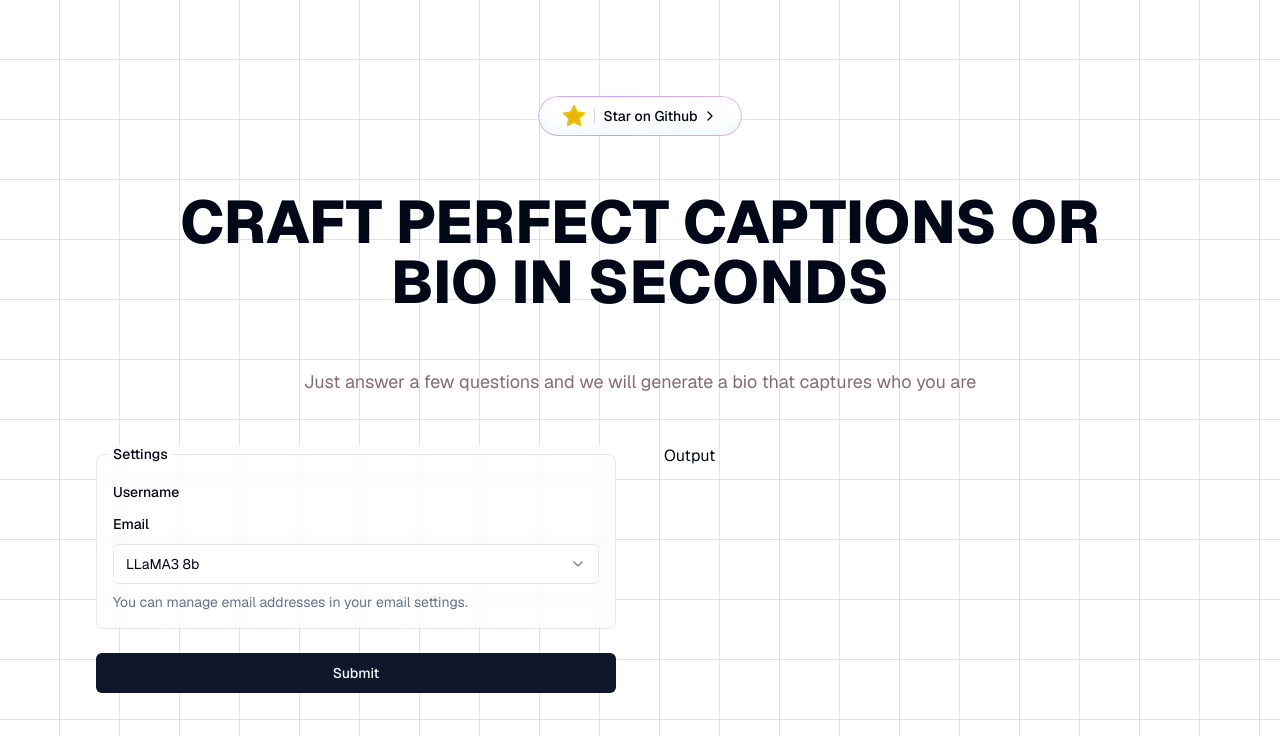
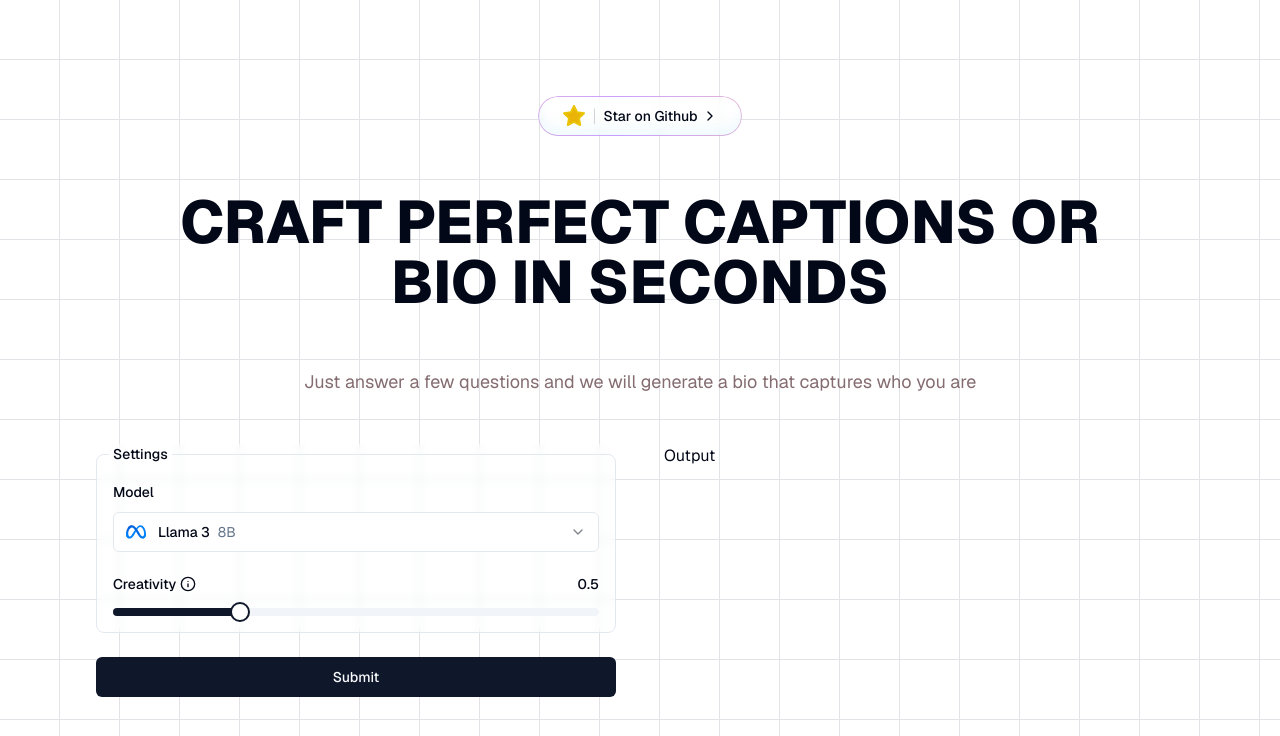
Before and after one commit to soumyasootar/ai-gen, a Next.js app in the folder genai/: page / in a window 1280 px wide. Shown: the top 736 px of the page. Built offline with nearby package versions, Linux system fonts and the light colour scheme.

Commit message:
SLider Added

```diff
--- a/genai/src/app/layout.tsx
+++ b/genai/src/app/layout.tsx
@@ -3,6 +3,7 @@ import { GeistSans } from 'geist/font/sans';
 import "./globals.css";
 import { cn } from "@/lib/utils";
 import GridPattern from "@/components/magicui/grid-pattern";
+import { TooltipProvider } from "@/components/ui/tooltip";
 
 // const inter = Inter({ subsets: ["latin"] });
 
@@ -18,10 +19,12 @@ export default function RootLayout({
 }>) {
   return (
     <html lang="en">
-      <body className={cn(GeistSans.variable,"font-sans")}>
+      <body className={cn(GeistSans.variable, "font-sans")}>
         <GridPattern width={60} height={60} zIndex={-100} />
-        {children}
-        </body>
+        <TooltipProvider>
+          {children}
+        </TooltipProvider>
+      </body>
     </html>
   );
 }
--- a/genai/src/components/Home/UserInput.tsx
+++ b/genai/src/components/Home/UserInput.tsx
@@ -24,6 +24,17 @@ import {
     SelectValue,
 } from "@/components/ui/select"
 import Link from "next/link"
+import MetaIcon from "../icon/Meta"
+import MistralIcon from "../icon/Mistral"
+import { Slider } from "../ui/slider"
+import {
+    Tooltip,
+    TooltipContent,
+    TooltipProvider,
+    TooltipTrigger,
+} from "@/components/ui/tooltip"
+import { Info } from "lucide-react"
+
 
 
 const formSchema = z.object({
@@ -76,10 +87,9 @@ const UserInput = () => {
                                 name="model"
                                 render={({ field }) => (
                                     <FormItem>
-                                        <FormLabel>Username</FormLabel>
                                         <FormControl>
                                             <FormItem>
-                                                <FormLabel>Email</FormLabel>
+                                                <FormLabel>Model</FormLabel>
                                                 <Select onValueChange={field.onChange} defaultValue={field.value}>
                                                     <FormControl>
                                                         <SelectTrigger>
@@ -87,17 +97,74 @@ const UserInput = () => {
                                                         </SelectTrigger>
                                                     </FormControl>
                                                     <SelectContent>
-                                                        <SelectItem value="llama3-8b-8192">LLaMA3 8b</SelectItem>
-                                                        <SelectItem value="llama3-70b-8192">LLaMA3 70b</SelectItem>
-                                                        <SelectItem value="mixtral-8x7b-32768">Mixtral 8x7b</SelectItem>
+                                                        <SelectItem value="llama3-8b-8192">
+                                                            <div className="flex items-start gap-3 text-muted-foreground">
+                                                                <MetaIcon className="size-5" />
+                                                                <div>
+                                                                    <p>
+                                                                        <span className="text-foreground font-medium mr-2">
+                                                                            Llama 3
+                                                                        </span>
+                                                                        8B
+                                                                    </p>
+                                                                </div>
+                                                            </div>
+                                                        </SelectItem>
+                                                        <SelectItem value="mixtral-8x7b-32768">
+                                                            <div className="flex items-start gap-3 text-muted-foreground">
+                                                                <MistralIcon className="size-5" />
+                                                                <div>
+                                                                    <p>
+                                                                        <span className="text-foreground font-medium mr-2">
+                                                                            Mixtral
+                                                                        </span>
+                                                                        8x7b
+                                                                    </p>
+                                                                </div>
+                                                            </div>
+                                                        </SelectItem>
+                                                        <SelectItem value="llama3-70b-8192">
+                                                            <div className="flex items-start gap-3 text-muted-foreground">
+                                                                <MetaIcon className="size-5" />
+                                                                <div>
+                                                                    <p>
+                                                                        <span className="text-foreground font-medium mr-2">
+                                                                            Llama 3
+                                                                        </span>
+                                                                        70B
+                                                                    </p>
+                                                                </div>
+                                                            </div>
+                                                        </SelectItem>
                                                     </SelectContent>
                                                 </Select>
-                                                <FormDescription>
-                                                    You can manage email addresses in your{" "}
-                                                    <Link href="/examples/forms">email settings</Link>.
-                                                </FormDescription>
                                                 <FormMessage />
                                             </FormItem>
+                                        </FormControl>
+                                        <FormMessage />
+                                    </FormItem>
+                                )}
+                            />
+
+                        </div>
+                        <div className="grid gap-3">
+                            <FormField
+                                control={form.control}
+                                name="temperature"
+                                render={({ field: { value, onChange } }) => (
+                                    <FormItem>
+                                        <FormLabel className="flex items-center justify-between pb-2"><span className="flex items-center justify-center">Creativity
+                                            <Tooltip>
+                                                <TooltipTrigger><Info className="w-4 h-4 ml-1 cursor-pointer" /></TooltipTrigger>
+                                                <TooltipContent sideOffset={25} collisionPadding={25} className="max-w-sm">
+                                                    <p>A higher setting produces more creative and surprising bios, a lower setting sticks to more predictable and conventional styles.</p>
+                                                </TooltipContent>
+                                            </Tooltip>
+                                        </span>
+                                            <span>{value}</span>
+                                        </FormLabel>
+                                        <FormControl>
+                                            <Slider defaultValue={[0.5]} min={0} max={2} step={0.1} onValueChange={(val) => onChange(val[0])} />
                                         </FormControl>
                                         <FormMessage />
                                     </FormItem>
--- /dev/null
+++ b/genai/src/components/icon/Meta.tsx
@@ -0,0 +1,47 @@
+import { cn } from "@/lib/utils"
+import * as React from "react"
+const MetaIcon = ({className}:{className: string}) => (
+     <svg
+      xmlns="http://www.w3.org/2000/svg"
+      className={cn("w-full h-full", className)}
+      viewBox="0 0 256 171"
+    >
+      <defs>
+        <linearGradient
+          id="logosMetaIcon0"
+          x1="13.878%"
+          x2="89.144%"
+          y1="55.934%"
+          y2="58.694%"
+        >
+          <stop offset="0%" stopColor="#0064e1"></stop>
+          <stop offset="40%" stopColor="#0064e1"></stop>
+          <stop offset="83%" stopColor="#0073ee"></stop>
+          <stop offset="100%" stopColor="#0082fb"></stop>
+        </linearGradient>
+        <linearGradient
+          id="logosMetaIcon1"
+          x1="54.315%"
+          x2="54.315%"
+          y1="82.782%"
+          y2="39.307%"
+        >
+          <stop offset="0%" stopColor="#0082fb"></stop>
+          <stop offset="100%" stopColor="#0064e0"></stop>
+        </linearGradient>
+      </defs>
+      <path
+        fill="#0081fb"
+        d="M27.651 112.136c0 9.775 2.146 17.28 4.95 21.82 3.677 5.947 9.16 8.466 14.751 8.466 7.211 0 13.808-1.79 26.52-19.372 10.185-14.092 22.186-33.874 30.26-46.275l13.675-21.01c9.499-14.591 20.493-30.811 33.1-41.806C161.196 4.985 172.298 0 183.47 0c18.758 0 36.625 10.87 50.3 31.257C248.735 53.584 256 81.707 256 110.729c0 17.253-3.4 29.93-9.187 39.946-5.591 9.686-16.488 19.363-34.818 19.363v-27.616c15.695 0 19.612-14.422 19.612-30.927 0-23.52-5.484-49.623-17.564-68.273-8.574-13.23-19.684-21.313-31.907-21.313-13.22 0-23.859 9.97-35.815 27.75-6.356 9.445-12.882 20.956-20.208 33.944l-8.066 14.289c-16.203 28.728-20.307 35.271-28.408 46.07-14.2 18.91-26.324 26.076-42.287 26.076-18.935 0-30.91-8.2-38.325-20.556C2.973 139.413 0 126.202 0 111.148z"
+      ></path>
+      <path
+        fill="url(#logosMetaIcon0)"
+        d="M21.802 33.206C34.48 13.666 52.774 0 73.757 0 85.91 0 97.99 3.597 110.605 13.897c13.798 11.261 28.505 29.805 46.853 60.368l6.58 10.967c15.881 26.459 24.917 40.07 30.205 46.49 6.802 8.243 11.565 10.7 17.752 10.7 15.695 0 19.612-14.422 19.612-30.927l24.393-.766c0 17.253-3.4 29.93-9.187 39.946-5.591 9.686-16.488 19.363-34.818 19.363-11.395 0-21.49-2.475-32.654-13.007-8.582-8.083-18.615-22.443-26.334-35.352l-22.96-38.352C118.528 64.08 107.96 49.73 101.845 43.23c-6.578-6.988-15.036-15.428-28.532-15.428-10.923 0-20.2 7.666-27.963 19.39z"
+      ></path>
+      <path
+        fill="url(#logosMetaIcon1)"
+        d="M73.312 27.802c-10.923 0-20.2 7.666-27.963 19.39-10.976 16.568-17.698 41.245-17.698 64.944 0 9.775 2.146 17.28 4.95 21.82L9.027 149.482C2.973 139.413 0 126.202 0 111.148 0 83.772 7.514 55.24 21.802 33.206 34.48 13.666 52.774 0 73.757 0z"
+      ></path>
+      </svg>
+)
+export default MetaIcon
--- /dev/null
+++ b/genai/src/components/icon/Mistral.tsx
@@ -0,0 +1,48 @@
+import { cn } from "@/lib/utils";
+import React from "react";
+
+function MistralIcon({className}:{className: string}) {
+  return (
+    <svg
+      xmlns="http://www.w3.org/2000/svg"
+    //   width="1.1em"
+    //   height="1em"
+      viewBox="0 0 256 233"
+      className={cn("w-full h-full", className)}
+    >
+      <path d="M186.182 0h46.545v46.545h-46.545z"></path>
+      <path fill="#f7d046" d="M209.455 0H256v46.545h-46.545z"></path>
+      <path d="M0 0h46.545v46.545H0zm0 46.545h46.545V93.09H0zm0 46.546h46.545v46.545H0zm0 46.545h46.545v46.545H0zm0 46.546h46.545v46.545H0z"></path>
+      <path fill="#f7d046" d="M23.273 0h46.545v46.545H23.273z"></path>
+      <path
+        fill="#f2a73b"
+        d="M209.455 46.545H256V93.09h-46.545zm-186.182 0h46.545V93.09H23.273z"
+      ></path>
+      <path d="M139.636 46.545h46.545V93.09h-46.545z"></path>
+      <path
+        fill="#f2a73b"
+        d="M162.909 46.545h46.545V93.09h-46.545zm-93.091 0h46.545V93.09H69.818z"
+      ></path>
+      <path
+        fill="#ee792f"
+        d="M116.364 93.091h46.545v46.545h-46.545zm46.545 0h46.545v46.545h-46.545zm-93.091 0h46.545v46.545H69.818z"
+      ></path>
+      <path d="M93.091 139.636h46.545v46.545H93.091z"></path>
+      <path fill="#eb5829" d="M116.364 139.636h46.545v46.545h-46.545z"></path>
+      <path
+        fill="#ee792f"
+        d="M209.455 93.091H256v46.545h-46.545zm-186.182 0h46.545v46.545H23.273z"
+      ></path>
+      <path d="M186.182 139.636h46.545v46.545h-46.545z"></path>
+      <path fill="#eb5829" d="M209.455 139.636H256v46.545h-46.545z"></path>
+      <path d="M186.182 186.182h46.545v46.545h-46.545z"></path>
+      <path fill="#eb5829" d="M23.273 139.636h46.545v46.545H23.273z"></path>
+      <path
+        fill="#ea3326"
+        d="M209.455 186.182H256v46.545h-46.545zm-186.182 0h46.545v46.545H23.273z"
+      ></path>
+    </svg>
+  );
+}
+
+export default MistralIcon;
```
